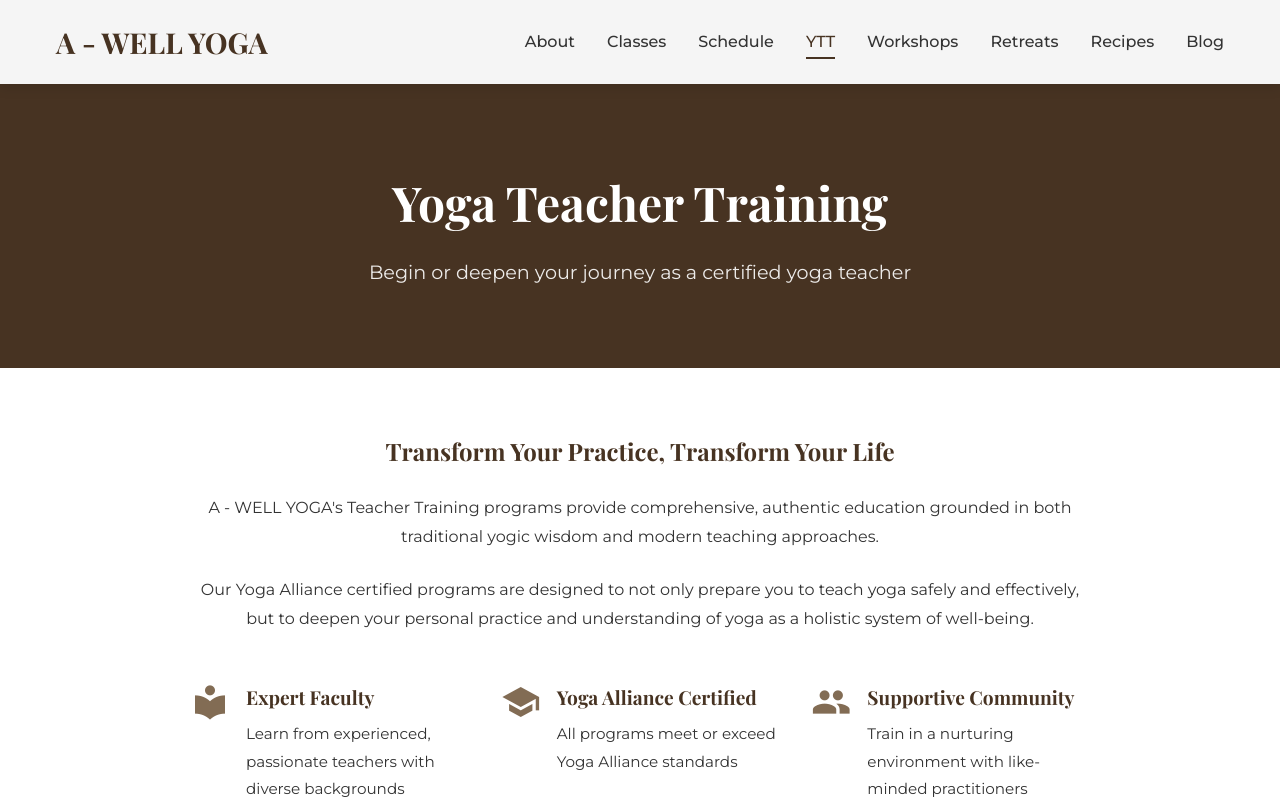
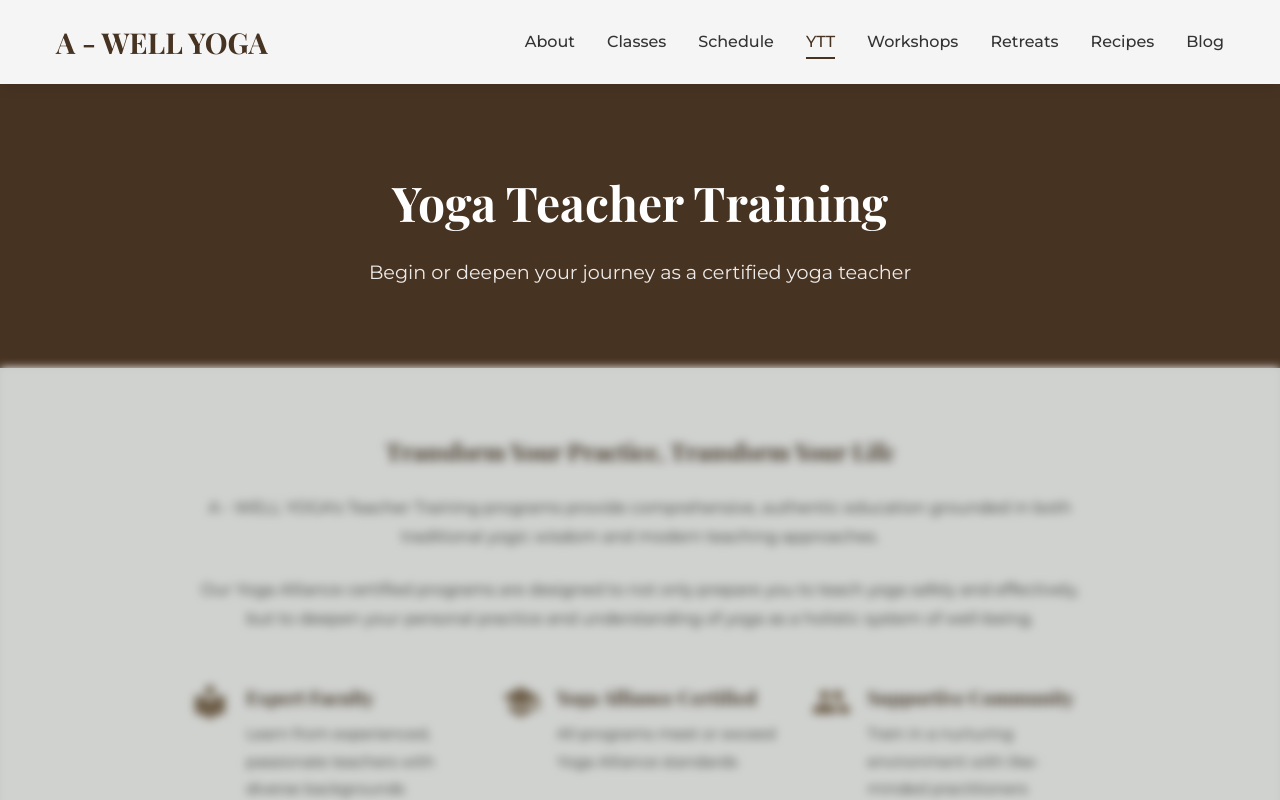
Before and after one commit to driverext/awellyoga, an Angular app: page /ytt in a window 1280 px wide. Shown: the top 800 px of the page. Built offline with nearby package versions, Linux system fonts and the light colour scheme.

Commit message:
Set YTT page to blurred coming-soon state

```diff
--- a/src/app/pages/ytt/ytt.component.css
+++ b/src/app/pages/ytt/ytt.component.css
@@ -17,6 +17,45 @@
   max-width: 600px;
   margin: 0 auto;
   color: rgba(255, 255, 255, 0.9);
+}
+
+.ytt-coming-soon-wrap {
+  position: relative;
+}
+
+.ytt-coming-soon-blur {
+  filter: blur(5px);
+  pointer-events: none;
+  user-select: none;
+}
+
+.ytt-coming-soon-overlay {
+  position: absolute;
+  inset: 0;
+  display: flex;
+  justify-content: center;
+  align-items: center;
+  padding: 2rem;
+  background: rgba(24, 30, 22, 0.2);
+}
+
+.ytt-coming-soon-card {
+  background: rgba(255, 255, 255, 0.94);
+  border: 1px solid #d7ccb5;
+  box-shadow: var(--box-shadow);
+  border-radius: var(--border-radius);
+  max-width: 560px;
+  text-align: center;
+  padding: 2rem 1.8rem;
+}
+
+.ytt-coming-soon-card h2 {
+  color: var(--primary-green);
+  margin-bottom: 0.75rem;
+}
+
+.ytt-coming-soon-card p {
+  margin: 0.4rem 0;
 }
 
 /* Introduction Section */
--- a/src/app/pages/ytt/ytt.component.html
+++ b/src/app/pages/ytt/ytt.component.html
@@ -6,6 +6,8 @@
   </div>
 </section>
 
+<div class="ytt-coming-soon-wrap">
+  <div class="ytt-coming-soon-blur">
 <!-- Introduction Section -->
 <section class="section intro-section">
   <div class="container">
@@ -371,3 +373,13 @@
     </div>
   </div>
 </section>
+  </div>
+
+  <section class="ytt-coming-soon-overlay" aria-label="YTT Coming Soon">
+    <div class="ytt-coming-soon-card">
+      <h2>YTT Coming Soon</h2>
+      <p>Our online Yoga Teacher Training experience is currently in development.</p>
+      <p>Join us again soon for updates.</p>
+    </div>
+  </section>
+</div>
```
